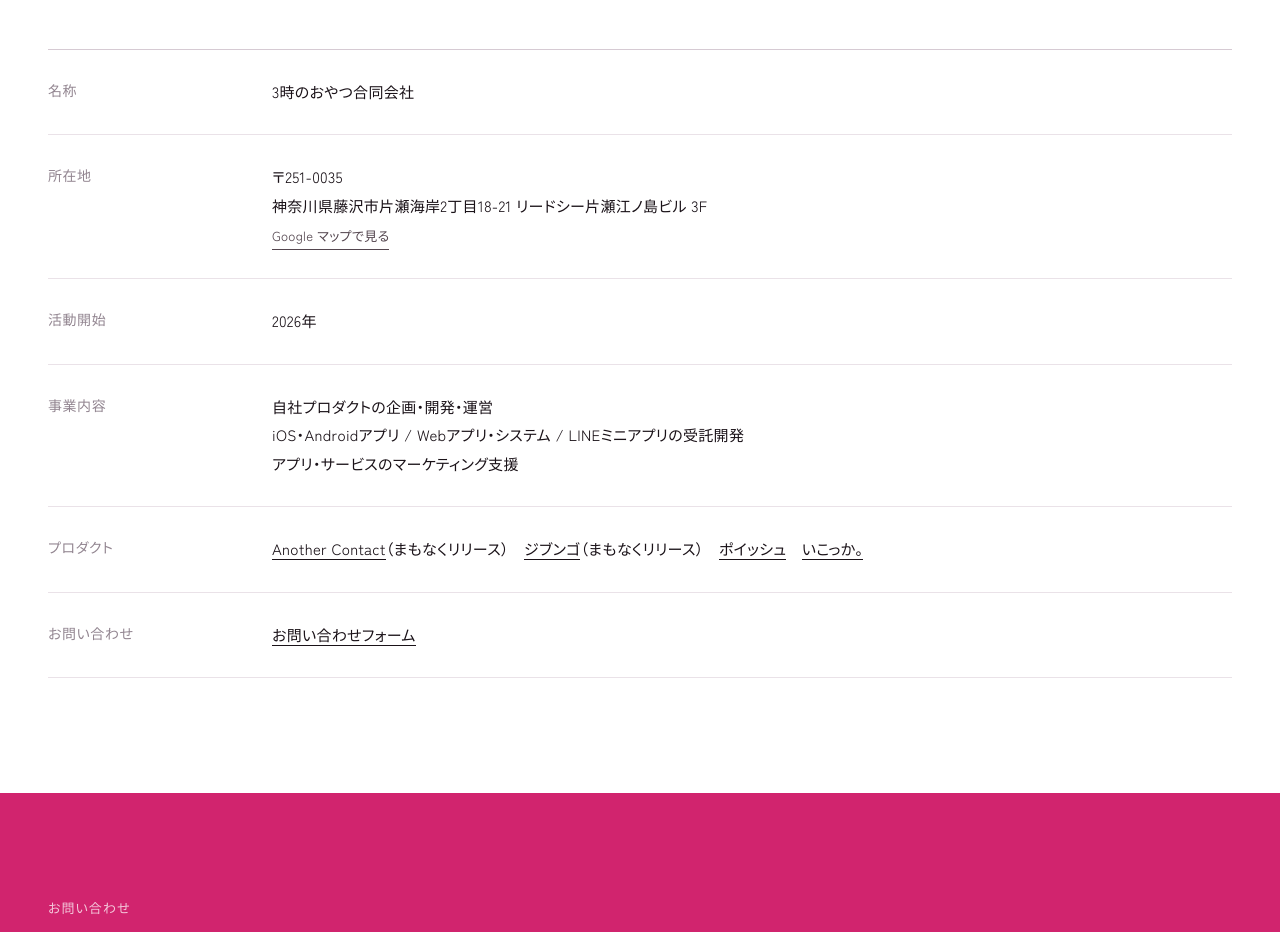
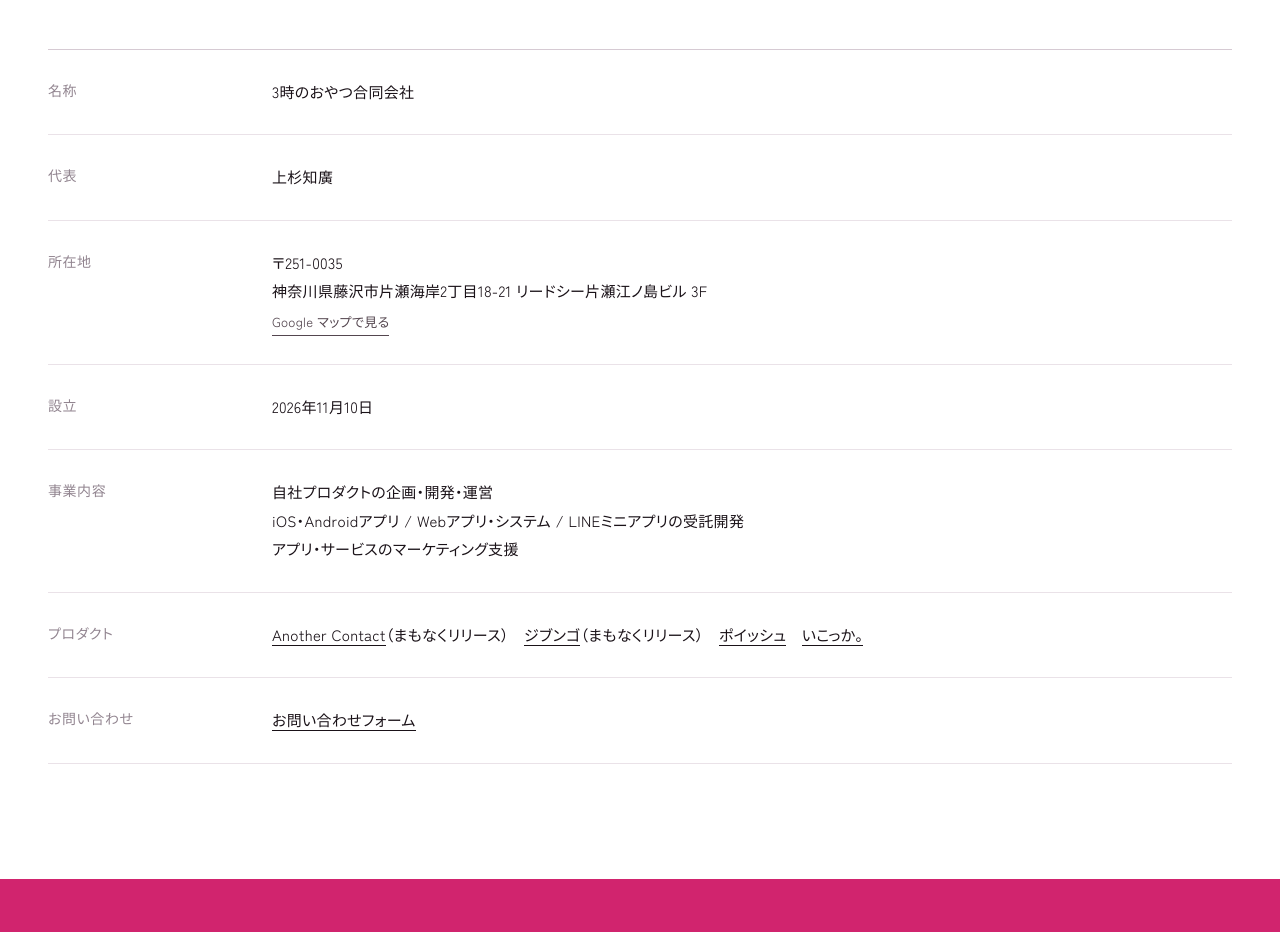
Before and after one commit to 3jinooyatsu/3jinooyatsu.github.io, a plain HTML site: page about/index.html in a window 1280 px wide. Shown: the part 2680-3612 px from the top of the page. Drawn offline with nearby package versions, Linux system fonts and the light colour scheme.

Commit message:
update: 会社概要に代表と設立日を載せ、活動開始の行を外す
Co-Authored-By: Claude Opus 5.5 <noreply@anthropic.com>

```diff
--- a/about/index.html
+++ b/about/index.html
@@ -137,6 +137,7 @@
 
         <dl class="facts" data-reveal>
           <div><dt>名称</dt><dd>3時のおやつ合同会社</dd></div>
+          <div><dt>代表</dt><dd>上杉知廣</dd></div>
           <div>
             <dt>所在地</dt>
             <dd>
@@ -145,7 +146,7 @@
               <a href="https://www.google.com/maps/search/?api=1&amp;query=%E7%A5%9E%E5%A5%88%E5%B7%9D%E7%9C%8C%E8%97%A4%E6%B2%A2%E5%B8%82%E7%89%87%E7%80%AC%E6%B5%B7%E5%B2%B82%E4%B8%81%E7%9B%AE18-21%20%E3%83%AA%E3%83%BC%E3%83%89%E3%82%B7%E3%83%BC%E7%89%87%E7%80%AC%E6%B1%9F%E3%83%8E%E5%B3%B6%E3%83%93%E3%83%AB" class="facts-map" target="_blank" rel="noopener">Google マップで見る</a>
             </dd>
           </div>
-          <div><dt>活動開始</dt><dd>2026年</dd></div>
+          <div><dt>設立</dt><dd>2026年11月10日</dd></div>
           <div>
             <dt>事業内容</dt>
             <dd>
```
Also changed, not shown: index.html (+1 -0 lines).
